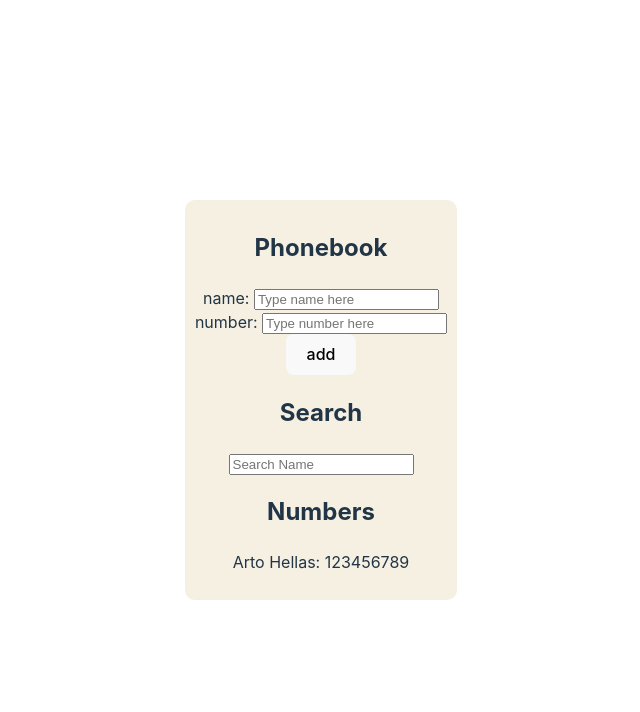
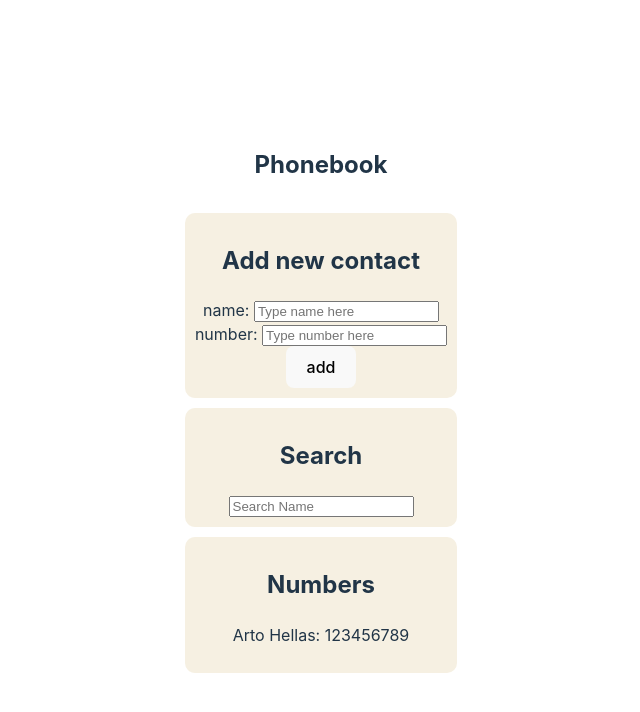
Before and after one commit to GucciGangnam/fullStackOpenCourse, a React (Vite) app in the folder part2/phonebook/Phone-Book-React/: page / in a window 1280 px wide. Shown: the top 712 px of the page, without its empty margins (319-959 px from the left). Built offline with nearby package versions, Linux system fonts and the light colour scheme.

Commit message:
Part 2.10 complete

```diff
--- a/part2/phonebook/Phone-Book-React/src/App.css
+++ b/part2/phonebook/Phone-Book-React/src/App.css
@@ -44,7 +44,25 @@
   color: #888;
 }
 .App{
+display: flex;
+flex-direction: column;
+gap: 10px;
+}
+
+form{
   background-color: rgb(246, 240, 226);
   padding: 10px;
   border-radius: 10px;
 }
+
+.Search{
+  background-color: rgb(246, 240, 226);
+  padding: 10px;
+  border-radius: 10px;
+}
+
+.Contacts{
+  background-color: rgb(246, 240, 226);
+  padding: 10px;
+  border-radius: 10px;
+}
--- a/part2/phonebook/Phone-Book-React/src/App.jsx
+++ b/part2/phonebook/Phone-Book-React/src/App.jsx
@@ -2,7 +2,13 @@
 // IMPORTS
 // Styles
 import "./App.css"
+// React
 import { useState } from 'react'
+// Componenets
+import { Form } from "./componenets/Form"
+import { Search } from "./componenets/Search"
+import { Contacts } from "./componenets/Contacts"
+
 
 const App = () => {
   const [persons, setPersons] = useState([
@@ -58,44 +64,15 @@ const App = () => {
 
   return (
     <div className='App'>
+
       <h2>Phonebook</h2>
+      <Form submitName={submitName} newName={newName} handleChangename={handleChangename} handleChangeNumber={handleChangeNumber} newNumber={newNumber} />
 
-      <form
-        onSubmit={submitName}>
-        <div>
-          name: <input
-            placeholder="Type name here"
-            value={newName}
-            onChange={handleChangename} />
-        </div>
-        <div>
-          number: <input
-            placeholder="Type number here"
-            value={newNumber}
-            onChange={handleChangeNumber} />
-        </div>
-        <div>
-          <button type="submit">add</button>
-        </div>
-      </form>
+      <Search searchInput={searchInput} handleChangeSearchInput={handleChangeSearchInput} searchResult={searchResult}   />
 
-      <h2> Search </h2>
-      <input
-        placeholder="Search Name"
-        value={searchInput}
-        onChange={handleChangeSearchInput}
-      />
-      {searchResult.map((result) => (
-        <p key={result.name}>{result.name}: {result.number}</p>
-      ))}
 
-      <h2>Numbers</h2>
-      {persons.map((person) => (
-        <p key={person.name}>
-          {person.name}: {person.number}
+      <Contacts persons={persons}/>
 
-        </p>
-      ))}
     </div>
   )
 }
--- /dev/null
+++ b/part2/phonebook/Phone-Book-React/src/componenets/Contacts.jsx
@@ -0,0 +1,16 @@
+// IMPORTS
+
+
+// COMPONENETS
+export const Contacts = ({ persons }) => {
+    return (
+        <div className="Contacts">
+                  <h2>Numbers</h2>
+            {persons.map((person) => (
+                <p key={person.name}>
+                    {person.name}: {person.number}
+                </p>
+            ))}
+        </div>
+    )
+}
--- /dev/null
+++ b/part2/phonebook/Phone-Book-React/src/componenets/Form.jsx
@@ -0,0 +1,27 @@
+// IMPORTS
+
+
+// COMPONENTS
+export const Form = ({submitName, newName, handleChangename, handleChangeNumber, newNumber}) => {
+    return (
+        <form
+            onSubmit={submitName}>
+                <h2>Add new contact</h2>
+            <div>
+                name: <input
+                    placeholder="Type name here"
+                    value={newName}
+                    onChange={handleChangename} />
+            </div>
+            <div>
+                number: <input
+                    placeholder="Type number here"
+                    value={newNumber}
+                    onChange={handleChangeNumber} />
+            </div>
+            <div>
+                <button type="submit">add</button>
+            </div>
+        </form>
+    )
+}
--- /dev/null
+++ b/part2/phonebook/Phone-Book-React/src/componenets/Search.jsx
@@ -0,0 +1,19 @@
+// IMPORTS
+
+
+// COMPOENENT
+export const Search = ({searchInput, handleChangeSearchInput, searchResult}) => {
+    return (
+        <div className="Search">
+                  <h2> Search </h2>
+            <input
+                placeholder="Search Name"
+                value={searchInput}
+                onChange={handleChangeSearchInput}
+            />
+            {searchResult.map((result) => (
+                <p key={result.name}>{result.name}: {result.number}</p>
+            ))}
+        </div>
+    )
+}
```
